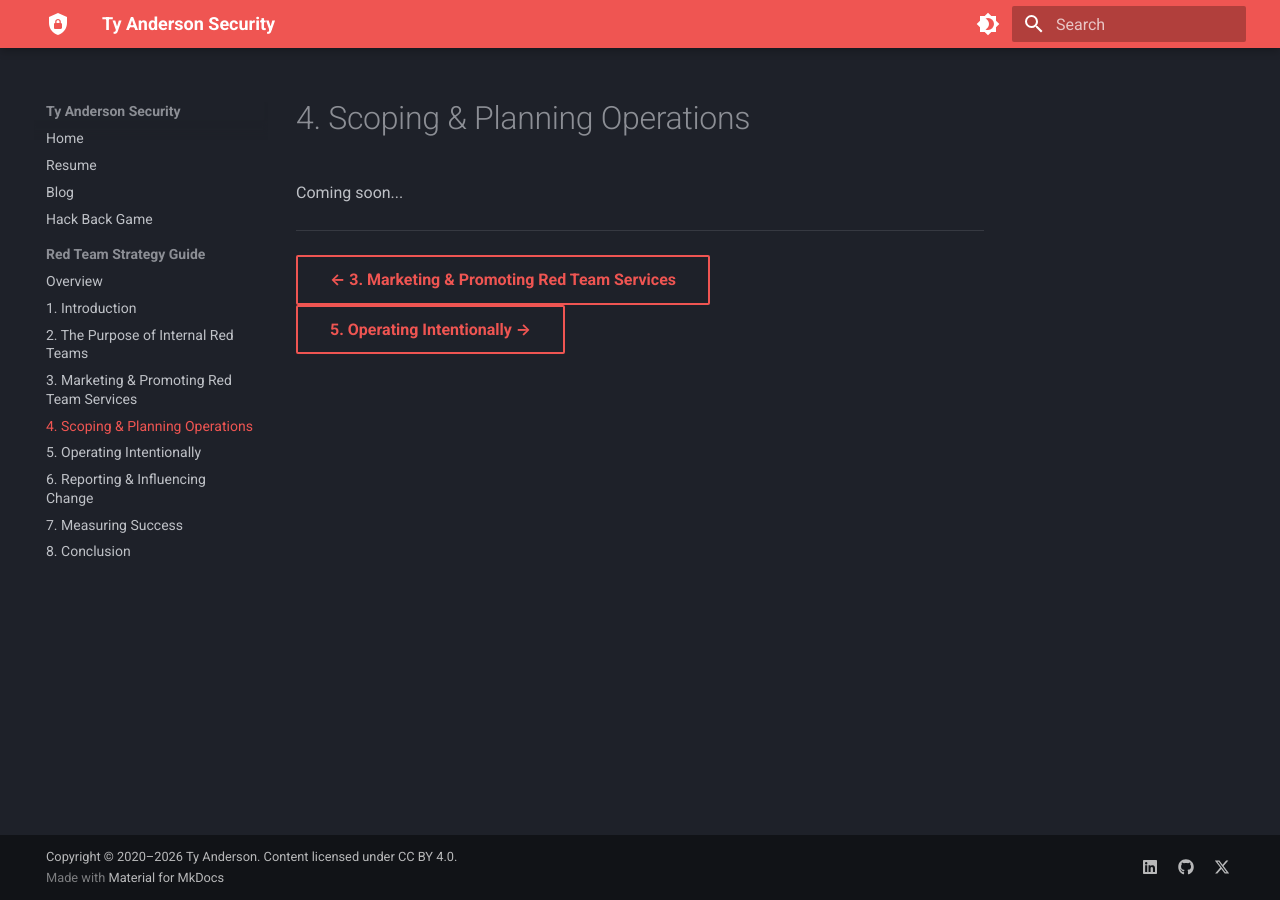
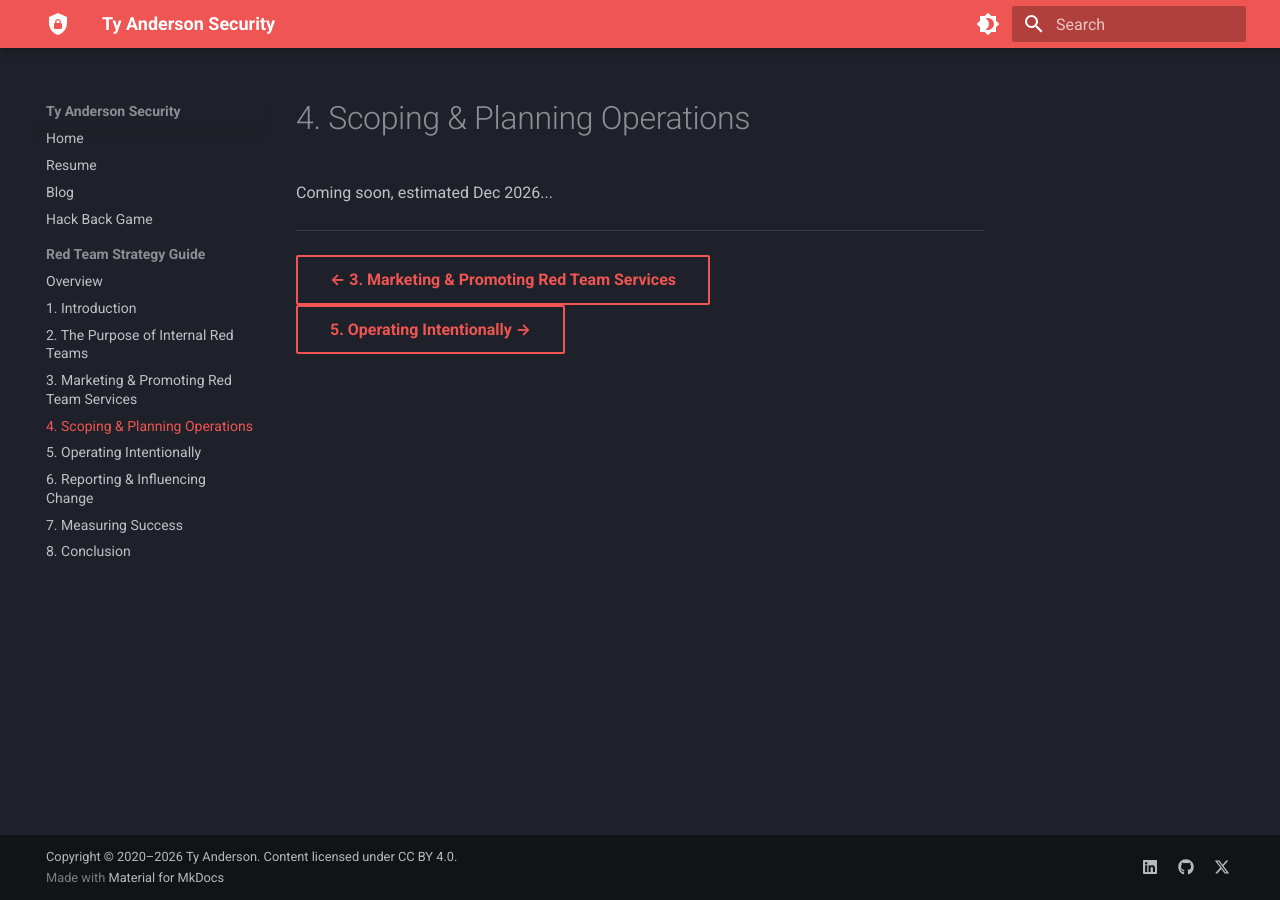
Before and after one commit to minispooner/minispooner.github.io, an MkDocs documentation site: the page built from docs/redteamstrategyguide/4-scoping.md, in a window 1280 px wide. Built offline with MkDocs 1.6.1 and Material for MkDocs 9.7.7, drawn with Linux system fonts in a browser that asks for light colours.

Commit message:
section 4 scoping coming soon

```diff
--- a/docs/redteamstrategyguide/4-scoping.md
+++ b/docs/redteamstrategyguide/4-scoping.md
@@ -1,6 +1,6 @@
 # 4. Scoping & Planning Operations
 
-Coming soon...
+Coming soon, estimated Dec 2026...
 
 <!--
 
```
